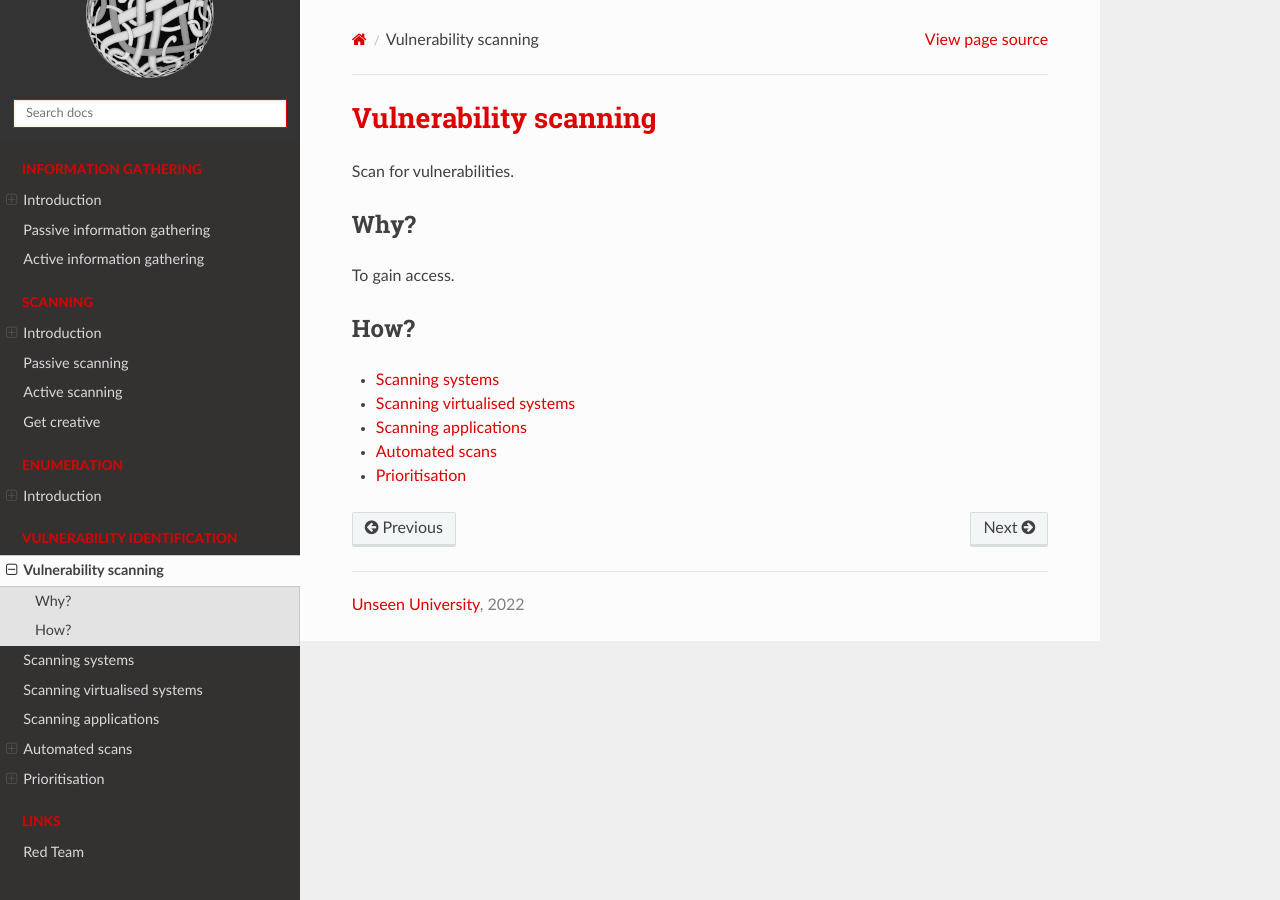
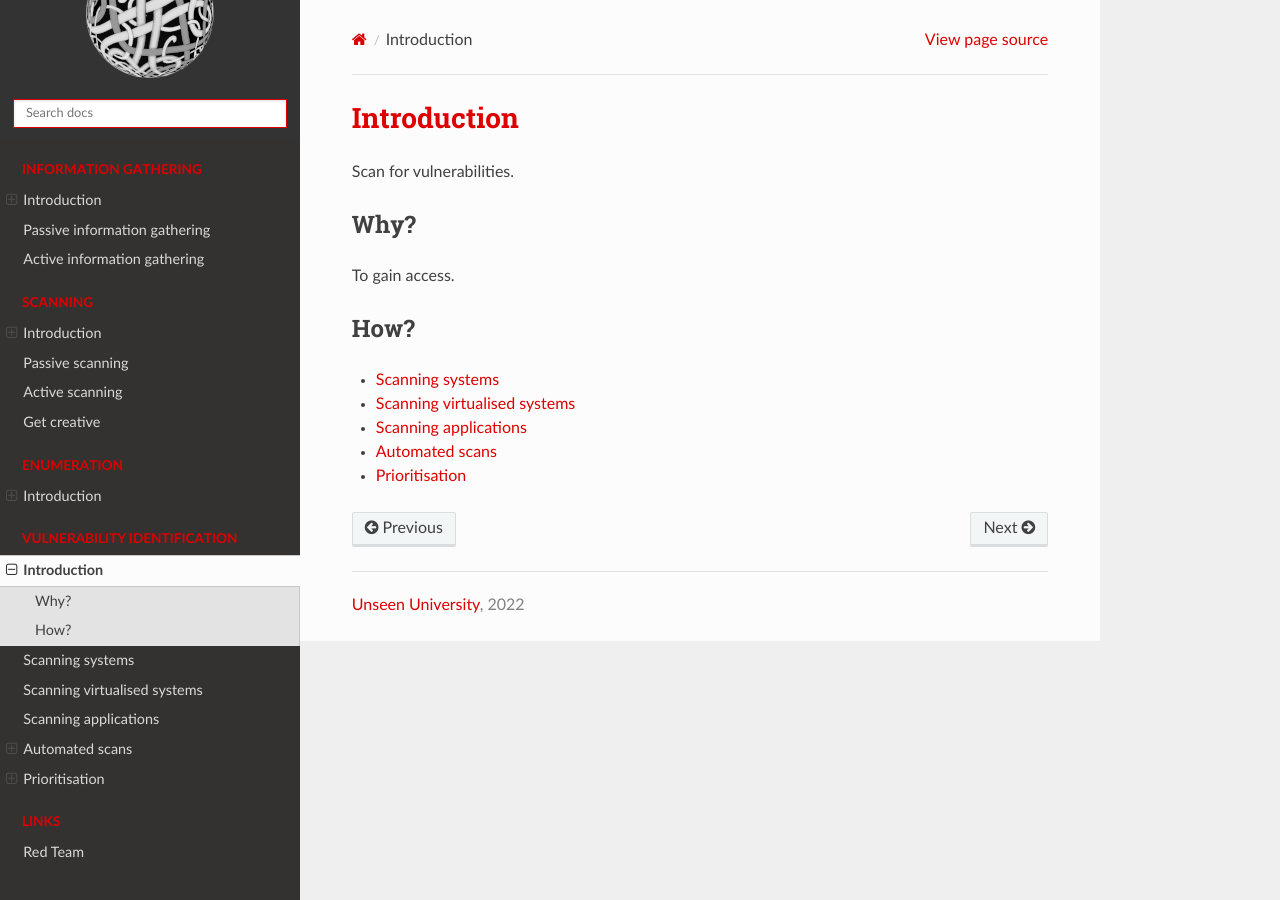
Before and after one commit to tymyrddin/red-enum, a Sphinx documentation site: the page built from source/docs/vulns/README.md, in a window 1280 px wide. Built offline with Sphinx 7.4.7 and the Read the Docs theme 2.0.0, drawn with Linux system fonts in a browser that asks for light colours.

Commit message:
Initial commit

```diff
--- a/source/docs/vulns/README.md
+++ b/source/docs/vulns/README.md
@@ -1,4 +1,4 @@
-# Vulnerability scanning
+# Introduction
 
 Scan for vulnerabilities.
 
```
